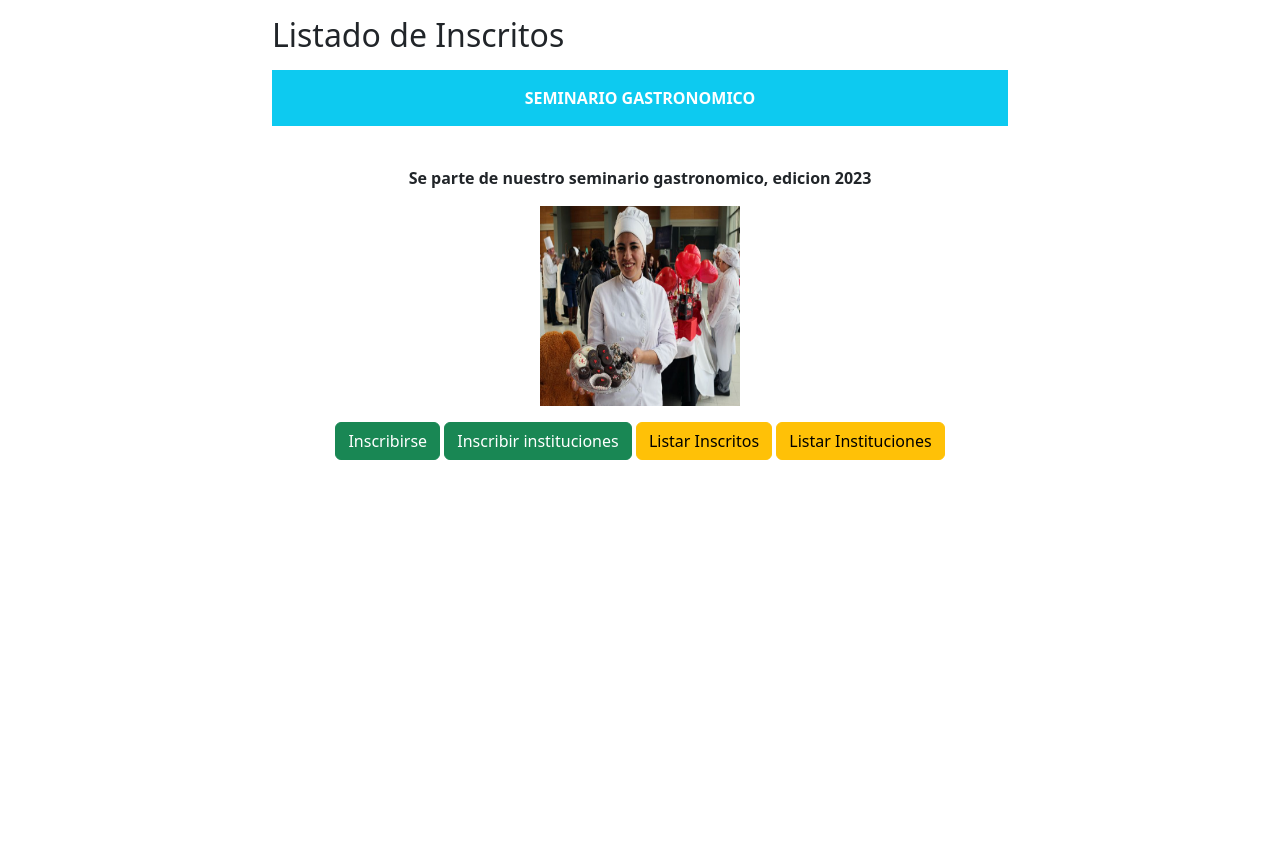
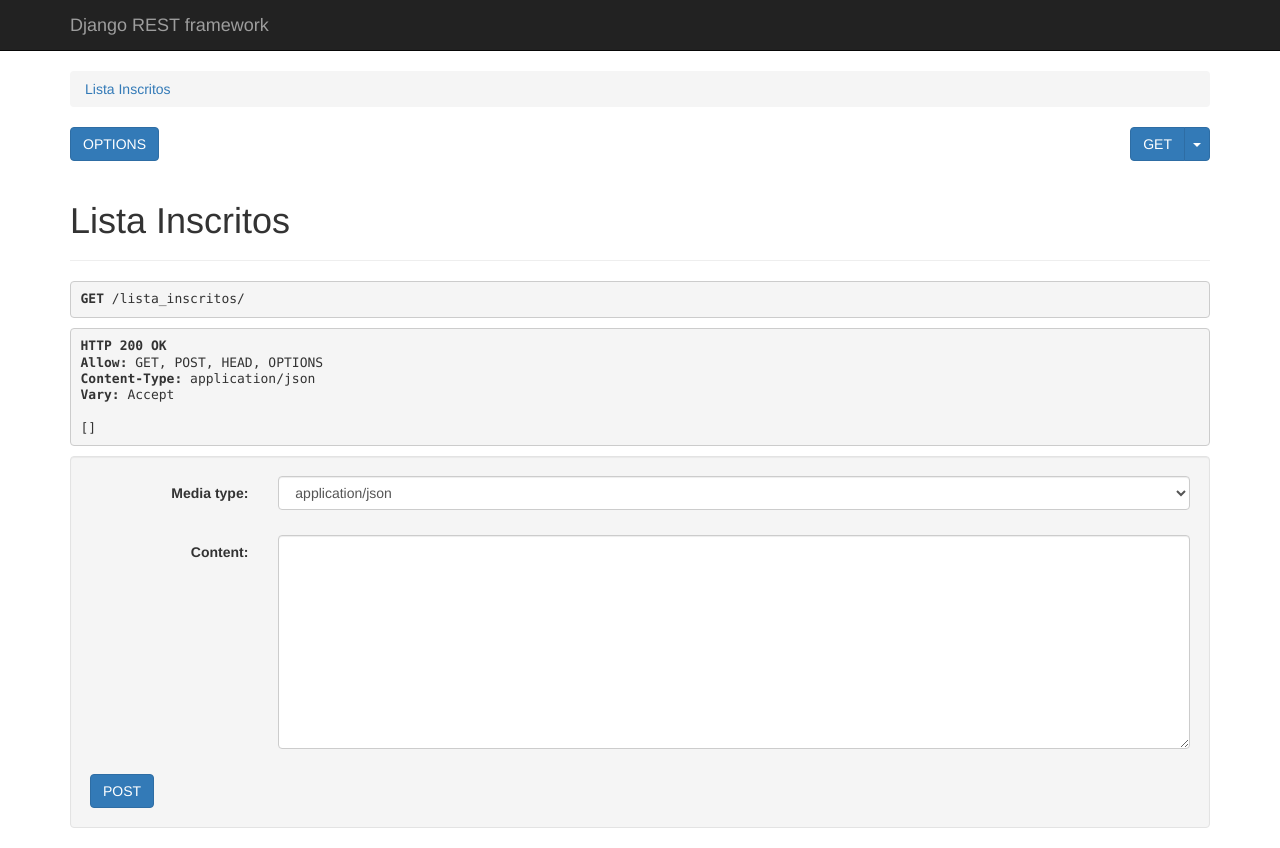
Before and after one commit to paulamikal/paula_pinto_FINAL, a Django app: page /lista_inscritos/ in a window 1280 px wide. Before the commit the page ends 460 px from the top, so only its background shows below. Run offline with Django 4.2, Linux system fonts and the light colour scheme; data that the repository does not hold is empty; some libraries are stand-ins or nearby versions.

Commit message:
prueba final

```diff
--- a/paula_pinto_FINAL/settings.py
+++ b/paula_pinto_FINAL/settings.py
@@ -41,10 +41,9 @@ INSTALLED_APPS = [
     'rest_framework'
 ]
 
+
 REST_FRAMEWORK = {
-    'DEFAULT_RENDERER_CLASSES': (
-        'rest_framework.renderers.JSONRenderer',
-    ),
+    'DEFAULT_AUTHENTICATION_CLASSES': [],
 }
 
 MIDDLEWARE = [
--- a/paula_pinto_FINAL/urls.py
+++ b/paula_pinto_FINAL/urls.py
@@ -16,25 +16,27 @@ Including another URLconf
 """
 from django.contrib import admin
 from django.urls import path, include
-from paula_pinto_FINAL_app.views import (index, formulario_inscritoView, formulario_institucionView,
-                                         lista_inscritos, lista_instituciones, inscrito_serializer, institucion_serializer, lista_inscritosAPI, lista_institucionesAPI, autor, RetrieveAPIView)
+from paula_pinto_FINAL_app.views import (
+    index, formulario_inscritoView, formulario_institucionView, lista_inscritos, inscrito_detalle, autor)
 from rest_framework.routers import DefaultRouter
+from paula_pinto_FINAL_app import views
 
-router = DefaultRouter()
 
 urlpatterns = [
     path('', index.as_view(), name='index'),
+    # formularios
     path('formulario_inscrito/', formulario_inscritoView.as_view(),
          name='formulario_inscrito'),
     path('formulario_institucion/', formulario_institucionView.as_view(),
          name='formulario_institucion'),
+    # autor
+    path('autorJson/', views.autor, name='autor'),
+    # funcion class based views
     path('lista_inscritos/', lista_inscritos.as_view(), name='lista_inscritos'),
-    path('lista_instituciones', lista_instituciones.as_view(),
-         name='lista_instituciones'),
-    path('api/v1/lista_inscritos/',
-         lista_inscritosAPI.as_view(), name='inscrito_api'),
-    path('api/v1/lista_institucion/',
-         lista_institucionesAPI.as_view(), name='institucion_api'),
-    # se le agrega a la url normal, http://127.0.0.1:8000/api/v1/autor/
-    path('api/v1/autor/', autor, name='autor'),
+    path('inscrito_detalle/<int:id>/',
+         inscrito_detalle.as_view(), name='inscrito_detalle'),
+    # funcion based views
+    path('lista_institucion/', views.lista_instituciones, name='lista_institucion'),
+    path('institucion_detalle/<int:id>/',
+         views.institucion_detalle, name='institucion_detalle')
 ]
--- a/paula_pinto_FINAL_app/templates/index.html
+++ b/paula_pinto_FINAL_app/templates/index.html
@@ -20,20 +20,23 @@
         <div class="navbar-text ml-auto bg-info text-white p-3">
           {% block autor_detail %}
           <center><strong>SEMINARIO GASTRONOMICO</strong></center>
-          {% endblock %}
         </div>
         <br>
         <p><center><strong>Se parte de nuestro seminario gastronomico, edicion 2023</strong></center></p>
         <center><img src="{% static '2.PNG' %}" width="200px" height="200px"></center>
         <center>
           <p></p>
-          <a href="{% url 'formulario_inscrito' %}" class="btn btn-success">Inscribirse</a>
-          <a href="{% url 'formulario_institucion' %}" class="btn btn-success">Inscribir instituciones</a>
-          <a href="{% url 'lista_inscritos' %}" class="btn btn-warning">Listar Inscritos</a>
-          <a href="{% url 'lista_instituciones' %}" class="btn btn-warning">Listar Instituciones</a>
-
+          <a href="{% url 'autor' %}" class="btn btn-primary mr-2">Listar Datos Autor (Json)</a>
+          <p></p>
+          <a href="{% url 'formulario_inscrito' %}" class="btn btn-warning">Inscribirse</a>
+          <p></p>
+          <a href="{% url 'formulario_institucion' %}" class="btn btn-danger mr-2">Inscribir instituciones</a>
+          <p></p>
+          <a href="{% url 'lista_inscritos' %}" class="btn btn-secondary mr-2">Listar Inscritos(Class Based Views)</a>
+          <p></p>
+          <a href="{% url 'lista_institucion' %}" class="btn btn-info">Listar Instituciones (Función Based Views)</a>
+          {% endblock %}
         </center>
-
       </div>
     </div>
   </div>
--- a/paula_pinto_FINAL_app/templates/lista_inscritos.html
+++ /dev/null
@@ -1,13 +0,0 @@
-{% extends 'index.html' %}
-
-{% block content %}
-<h2>Listado de Inscritos</h2>
-<ul>
-  {% for inscrito in object_list %}
-      <li><a href="{% url 'lista_inscritos' %}">{{ inscrito.nombre }}</a></li>
-  {% endfor %}
-</ul>
-{% endblock %}
-</body>
-
-</html>
--- a/paula_pinto_FINAL_app/views.py
+++ b/paula_pinto_FINAL_app/views.py
@@ -1,16 +1,23 @@
 from django.shortcuts import render, redirect
-from django.views.generic import TemplateView, FormView, ListView
-from rest_framework import generics, viewsets
+from django.urls import reverse_lazy
+from .models import Inscrito, Institucion
+from .forms import formulario_inscrito, formulario_institucion
+from django.views.generic.base import TemplateView
+from django.views.generic.edit import CreateView
+from django.views.generic import TemplateView, FormView
+from django.http import JsonResponse
+from rest_framework.decorators import api_view
+from rest_framework.views import APIView
+from django.http import Http404
+from rest_framework import status
+from rest_framework.response import Response
+from .serializers import inscrito_serializer, institucion_serializer, autor_serializer
 from rest_framework.response import Response
 from .models import Inscrito, Institucion
 from .forms import formulario_institucion, formulario_inscrito
-from .serializers import inscrito_serializer, institucion_serializer, autor_serializer
-from django.http import JsonResponse
-from rest_framework.decorators import api_view
-from rest_framework.views import APIView
-from django.views import View
-from rest_framework.generics import ListAPIView, RetrieveAPIView, ListCreateAPIView, RetrieveUpdateDestroyAPIView
 from django.shortcuts import get_object_or_404, render
+from rest_framework import generics
+from rest_framework.generics import ListCreateAPIView
 
 # Create your views here.
 
@@ -20,6 +27,15 @@ class index(TemplateView):
 
     def get(self, request, *args, **kwargs):
         return render(request, self.template_name)
+
+
+@api_view(['GET'])
+def autor(request):
+    autor = {
+        'nombre': 'paula mikal pinto',
+        'seccion': 'IEI-170-N4'
+    }
+    return Response(autor)
 
 
 class formulario_inscritoView(FormView):
@@ -33,7 +49,7 @@ class formulario_inscritoView(FormView):
         form = formulario_inscrito(request.POST)
         if form.is_valid():
             form.save()
-            return redirect('lista_inscritos')
+            return redirect('index')
         return render(request, self.template_name, {'form': form})
 
 
@@ -48,57 +64,89 @@ class formulario_institucionView(FormView):
         form = formulario_institucion(request.POST)
         if form.is_valid():
             form.save()
-            return redirect('lista_instituciones')
+            return redirect('index')
         return render(request, self.template_name, {'form': form})
 
-
-class lista_inscritos(ListView):
-    model = Inscrito
-    template_name = 'lista_inscritos.html'
+# inscritos class based views
 
 
-class lista_instituciones(ListView):
-    model = Institucion
-    template_name = 'lista_instituciones.html'
-
-
-class lista_inscritosAPI(APIView):
-    def get(self, request, format=None):
+class lista_inscritos(APIView):
+    def get(self, request):
         inscritos = Inscrito.objects.all()
         serializer = inscrito_serializer(inscritos, many=True)
         return Response(serializer.data)
 
-    def post(self, request, format=None):
+    def post(self, request):
         serializer = inscrito_serializer(data=request.data)
         if serializer.is_valid():
             serializer.save()
-            return Response(serializer.data)
+            return Response(serializer.data, status=status.HTTP_201_CREATED)
+        return Response(serializer.errors, status=status.HTTP_400_BAD_REQUEST)
 
 
-class lista_institucionesAPI(APIView):
-    def get(self, request, format=None):
+class inscrito_detalle(APIView):
+    def get_object(self, id):
+        try:
+            return Inscrito.objects.get(pk=id)
+        except Inscrito.DoesNotExist:
+            raise Http404
+
+    def get(self, request, id):
+        inscrito = self.get_object(id)
+        serializer = inscrito_serializer(inscrito)
+        return Response(serializer.data)
+
+    def put(self, request, id):
+        inscrito = self.get_object(id)
+        serializer = inscrito_serializer(inscrito, data=request.data)
+        if serializer.is_valid():
+            serializer.save()
+            return Response(serializer.data)
+        return Response(serializer.errors, status=status.HTTP_400_BAD_REQUEST)
+
+    def delete(self, request, id):
+        inscrito = self.get_object(id)
+        inscrito.delete()
+        return Response(status=status.HTTP_204_NO_CONTENT)
+
+# institucion funcion based views
+
+
+@api_view(['GET', 'POST'])
+def lista_instituciones(request):
+    if request.method == 'GET':
         instituciones = Institucion.objects.all()
         serializer = institucion_serializer(instituciones, many=True)
         return Response(serializer.data)
 
-    def post(self, request, format=None):
+    if request.method == 'POST':
         serializer = institucion_serializer(data=request.data)
         if serializer.is_valid():
             serializer.save()
-            return Response(serializer.data)
+            return Response(serializer.data, status=status.HTTP_201_CREATED)
+        return Response(serializer.errors, status=status.HTTP_400_BAD_REQUEST)
+
+    return Response(status=status.HTTP_400_BAD_REQUEST)
 
 
-def detalle_institucionView(request, pk):
-    institucion = get_object_or_404(Institucion, pk=pk)
-    serializer = institucion_serializer(institucion)
-    return JsonResponse(serializer.data)
+@api_view(['GET', 'POST', 'DELETE'])
+def institucion_detalle(request, id):
+    try:
+        institucion = Institucion.objects.get(pk=id)
+    except Institucion.DoesNotExist:
+        return Response(status=status.HTTP_404_NOT_FOUND)
 
+    if request.method == "GET":
+        serializer = institucion_serializer(institucion)
+        return Response(serializer.data)
 
-@api_view(['GET'])
-def autor(request):
-    autor_info = {
-        'nombre': 'paula mikal pinto',
-        'seccion': 'IEI-170-N4',
-    }
-    serializer = autor_serializer(autor_info)
-    return JsonResponse(serializer.data)
+    if request.method == "PUT":
+        serializer = institucion_serializer(institucion, data=request.data)
+        if serializer.is_valid():
+            serializer.save()
+            return Response(serializer.data)
+        return Response(serializer.errors, status=status.HTTP_400_BAD_REQUEST)
+
+    if request.method == "DELETE":
+        institucion.delete()
+        return Response(status=status.HTTP_204_NO_CONTENT)
```
Also changed, not shown: paula_pinto_FINAL_app/templates/lista_instituciones.html (deleted, +0 -21 lines).
